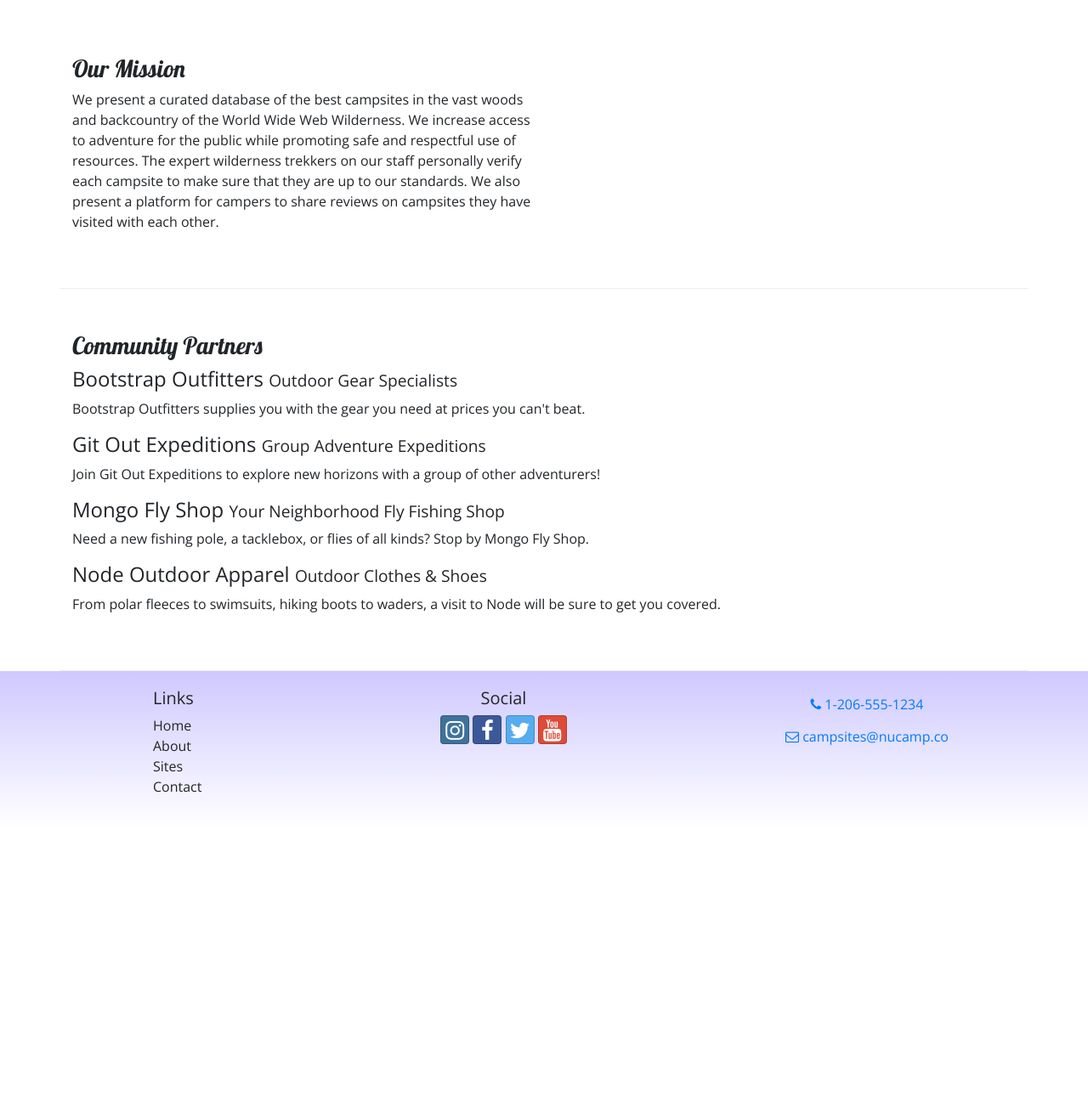
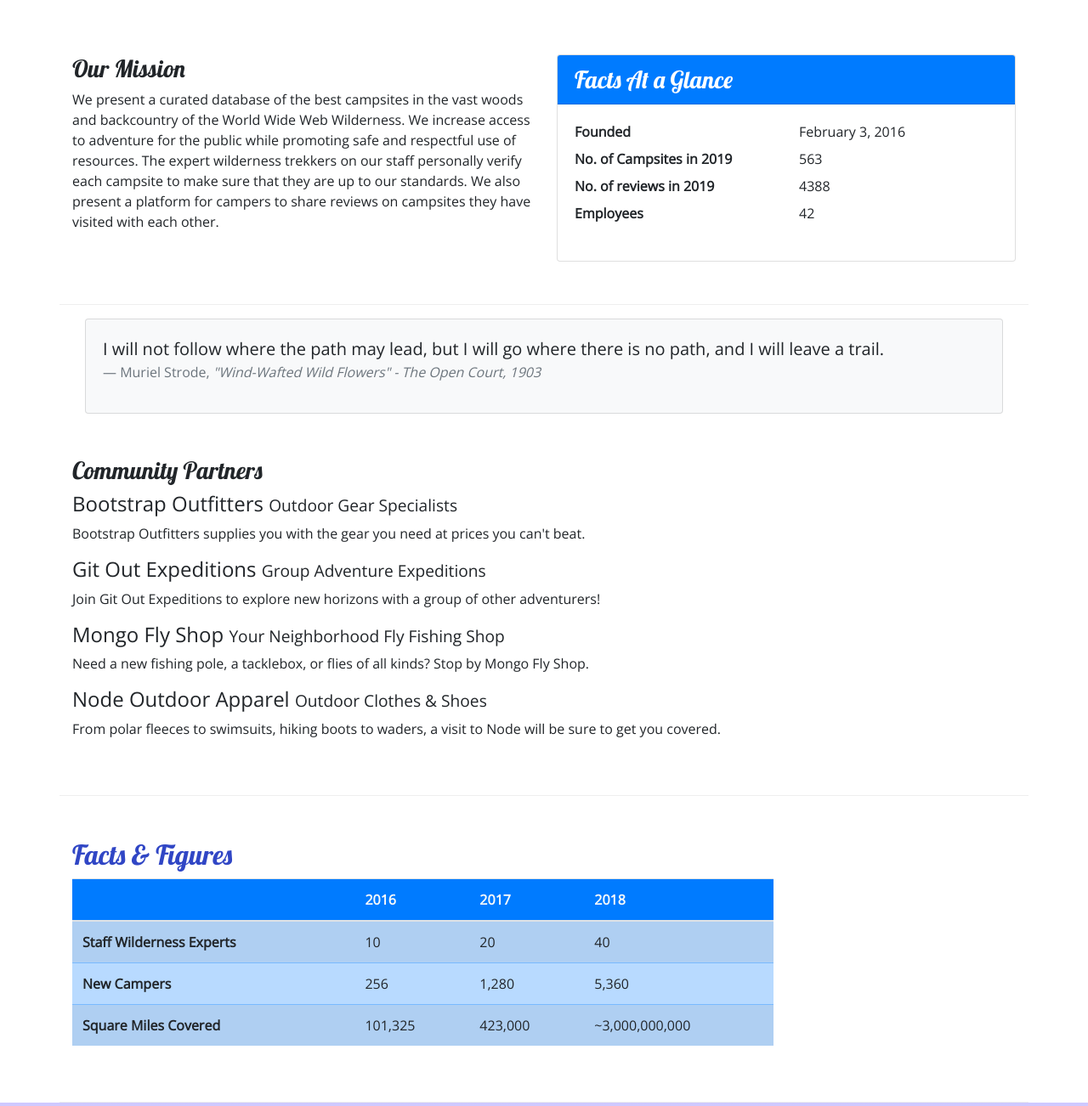
Before and after one commit to ChelseaMarie89/ChelseaMarie89, a website: page aboutus.html in a window 1280 px wide. Shown: the part 340-1642 px from the top of the page at 85% size. Before the commit the page ends 1314 px from the top, so only its background shows below. Drawn offline with nearby package versions, Linux system fonts and the light colour scheme; files whose address does not match are found by name.

Commit message:
Tables and Cards

```diff
--- a/aboutus.html
+++ b/aboutus.html
@@ -63,6 +63,35 @@
                     <h3>Our Mission</h3>
                     <p>We present a curated database of the best campsites in the vast woods and backcountry of the World Wide Web Wilderness. We increase access to adventure for the public while promoting safe and respectful use of resources. The expert wilderness trekkers on our staff personally verify each campsite to make sure that they are up to our standards. We also present a platform for campers to share reviews on campsites they have visited with each other.</p>
                 </div>
+                <div class="col-sm-6">
+                    <div class="card">
+                        <h3 class="card-header bg-primary text-white">Facts At a Glance</h3>
+                        <div class="card-body">
+                            <dl class="row">
+                                <dt class="col-6">Founded</dt>
+                                <dd class="col-6">February 3, 2016</dd>
+                                <dt class="col-6">No. of Campsites in 2019</dt>
+                                <dd class="col-6">563</dd>
+                                <dt class="col-6">No. of reviews in 2019</dt>
+                                <dd class="col-6">4388</dd>
+                                <dt class="col-6">Employees</dt>
+                                <dd class="col-6">42</dd>
+                            </dl>
+                        </div>
+                    </div>
+                </div>
+            </div>
+            <div class="col">
+                <div class="card bg-light mt-3">
+                    <blockquote class="blockquote card-body">
+                        <p class="mb-0">I will not follow where the path may lead, but I will go where there is no path, and I will leave a trail.</p>
+                        <footer class="blockquote-footer">Muriel Strode,
+                            <cite title="Source Title">"Wind-Wafted Wild Flowers" -
+                                The Open Court, 1903
+                            </cite>
+                        </footer>
+                    </blockquote>
+                </div>
             </div>
 
         <div class="row row-content">
@@ -78,9 +107,47 @@
                 <p class="d-none d-sm-block">From polar fleeces to swimsuits, hiking boots to waders, a visit to Node will be sure to get you covered.</p>
             </div>
         </div>
+
+        <div class="row row-content">
+            <div class="col-sm-9">
+                <h2>Facts &amp; Figures</h2>
+                <div class="table-responsive">
+                    <table class="table table-striped">
+                        <thead>
+                            <tr class="bg-primary text-light">
+                                <th></th>
+                                <th>2016</th>
+                                <th>2017</th>
+                                <th>2018</th>
+                            </tr>
+                        </thead>
+                        <tbody class="table-primary">
+                            <tr>
+                                <th>Staff Wilderness Experts</th>
+                                <td>10</td>
+                                <td>20</td>
+                                <td>40</td>
+                            </tr>
+                            <tr>
+                                <th>New Campers</th>
+                                <td>256</td>
+                                <td>1,280</td>
+                                <td>5,360</td>
+                            </tr>
+                            <tr>
+                                <th>Square Miles Covered</th>
+                                <td>101,325</td>
+                                <td>423,000</td>
+                                <td>~3,000,000,000</td>
+                            </tr>
+                        </tbody>
+                    </table>
+                </div>
+            </div>
+        </div>
     </div>
 
-    <footer>
+    <footer class="site-footer">
         <div class="container">
             <div class="row">
                 <div class="col-4 col-sm-2 offset-1">
--- a/css/styles.css
+++ b/css/styles.css
@@ -10,15 +10,18 @@ h2 {
 header h2 {
   color: #CEC8FF; }
 
-footer {
-  background-image: linear-gradient(#CEC8FF, white);
-  padding: 20px 0; }
+  .site-footer {
+    background-image: linear-gradient(#CEC8FF, white);
+    padding: 20px 0;
+  }
 
 .jumbotron {
   margin: 0;
   padding: 30px;
   background-image: linear-gradient(to right, #5637dd, #3046C5, #60106b);
   color: white; }
+
+
 
 .row-content {
   padding: 50px 0;
```
Also changed, not shown: contactus.html (+1 -1 lines), index.html (+1 -1 lines).
